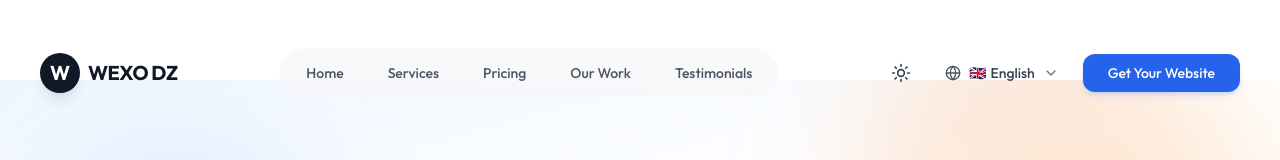
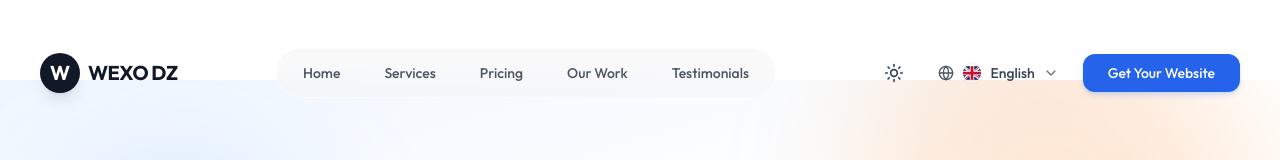
Before and after one commit to yahiamana/wexo-dz, a Next.js app: page /en/services in a window 1280 px wide. Shown: the top 160 px of the page. Built offline with nearby package versions, Linux system fonts and the light colour scheme.

Commit message:
Update: New features added yahia

```diff
--- a/components/layout/LanguageSwitcher.tsx
+++ b/components/layout/LanguageSwitcher.tsx
@@ -1,12 +1,20 @@
-'use client'
-
 import { useState, useRef, useEffect } from 'react'
 import { useRouter, usePathname } from 'next/navigation'
 import { Globe, ChevronDown } from 'lucide-react'
-import { type Locale, locales, localeNames, localeFlags } from '@/lib/i18n'
+import { type Locale, locales, localeNames } from '@/lib/i18n'
+import { FlagUK, FlagFR, FlagDZ } from '@/components/ui/Flags'
 
 interface LanguageSwitcherProps {
   currentLocale: Locale
+}
+
+const FlagComponent = ({ locale, className }: { locale: Locale, className?: string }) => {
+  switch (locale) {
+    case 'en': return <FlagUK className={className} />
+    case 'fr': return <FlagFR className={className} />
+    case 'ar': return <FlagDZ className={className} />
+    default: return null
+  }
 }
 
 export default function LanguageSwitcher({ currentLocale }: LanguageSwitcherProps) {
@@ -46,8 +54,10 @@ export default function LanguageSwitcher({ currentLocale }: LanguageSwitcherProp
         aria-label="Switch language"
       >
         <Globe className="w-4 h-4 text-gray-600 dark:text-gray-400 hidden sm:block" />
-        <span className="text-sm font-medium text-gray-700 dark:text-gray-200 flex items-center gap-1">
-          <span>{localeFlags[currentLocale]}</span>
+        <span className="text-sm font-medium text-gray-700 dark:text-gray-200 flex items-center gap-2">
+          <span className="w-5 h-5 rounded-full overflow-hidden flex items-center justify-center border border-gray-100 dark:border-gray-700 shadow-sm">
+            <FlagComponent locale={currentLocale} className="w-full h-full object-cover" />
+          </span>
           <span className="hidden sm:inline">{localeNames[currentLocale]}</span>
         </span>
         <ChevronDown className={`w-4 h-4 text-gray-500 dark:text-gray-400 transition-transform ${isOpen ? 'rotate-180' : ''}`} />
@@ -59,11 +69,13 @@ export default function LanguageSwitcher({ currentLocale }: LanguageSwitcherProp
             <button
               key={locale}
               onClick={() => switchLocale(locale)}
-              className={`w-full px-4 py-3 sm:py-2 text-left text-sm flex items-center gap-2 hover:bg-gray-50 dark:hover:bg-slate-800 transition-colors ${
+              className={`w-full px-4 py-3 sm:py-2 text-left text-sm flex items-center gap-3 hover:bg-gray-50 dark:hover:bg-slate-800 transition-colors ${
                 locale === currentLocale ? 'text-blue-600 dark:text-blue-400 font-medium bg-blue-50 dark:bg-blue-900/30' : 'text-gray-700 dark:text-gray-300'
               }`}
             >
-              <span>{localeFlags[locale]}</span>
+              <span className="w-5 h-5 rounded-full overflow-hidden flex items-center justify-center border border-gray-100 dark:border-gray-700 shadow-sm shrink-0">
+                  <FlagComponent locale={locale} className="w-full h-full object-cover" />
+              </span>
               <span className="hidden sm:inline">{localeNames[locale]}</span>
               <span className="sm:hidden uppercase">{locale}</span>
             </button>
--- /dev/null
+++ b/components/ui/Flags.tsx
@@ -0,0 +1,46 @@
+import React from 'react'
+
+interface FlagProps extends React.SVGProps<SVGSVGElement> {
+  className?: string
+}
+
+export const FlagUK = ({ className, ...props }: FlagProps) => (
+  <svg
+    xmlns="http://www.w3.org/2000/svg"
+    viewBox="0 0 640 480"
+    className={className}
+    {...props}
+  >
+    <path fill="#012169" d="M0 0h640v480H0z"/>
+    <path fill="#FFF" d="M75 0l244 181L562 0h78v62L400 241l240 178v61h-80L320 301 81 480H0v-60l239-178L0 64V0h75z"/>
+    <path fill="#C8102E" d="M424 281l216 159v40L369 281h55zm-184 20l6 35L54 480H0l240-179zM640 0v3L391 191l2-44L590 0h50zM0 0l239 176-6-35L0 0z"/>
+    <path fill="#FFF" d="M241 0v480h160V0H241zM0 160v160h640V160H0z"/>
+    <path fill="#C8102E" d="M0 193v96h640v-96H0zM273 0v480h96V0h-96z"/>
+  </svg>
+)
+
+export const FlagFR = ({ className, ...props }: FlagProps) => (
+  <svg
+    xmlns="http://www.w3.org/2000/svg"
+    viewBox="0 0 640 480"
+    className={className}
+    {...props}
+  >
+    <path fill="#fff" d="M0 0h640v480H0z"/>
+    <path fill="#002395" d="M0 0h213.3v480H0z"/>
+    <path fill="#ed2939" d="M426.7 0H640v480H426.7z"/>
+  </svg>
+)
+
+export const FlagDZ = ({ className, ...props }: FlagProps) => (
+  <svg
+    xmlns="http://www.w3.org/2000/svg"
+    viewBox="0 0 640 480"
+    className={className}
+    {...props}
+  >
+    <path fill="#fff" d="M0 0h640v480H0z"/>
+    <path fill="#006233" d="M0 0h320v480H0z"/>
+    <path fill="#d21034" d="M410 236.4c0-40.4-38.3-73.4-83.8-62.8 19.4-17.7 58.7-18.3 84.8 5.4 26.2 23.7 27.2 64.1 4.4 89-22.7 24.8-63.5 25.8-84.8 3.5 29.5 7.6 79.4-7.5 79.4-35zm-59 27.6l10 30.5-25.9-18.9-25.7 19.3 9.6-30.7-26.1-18.7h32.2l9.8-30.8 10 30.8h32.2l-26.1 18.5z"/>
+  </svg>
+)
```
